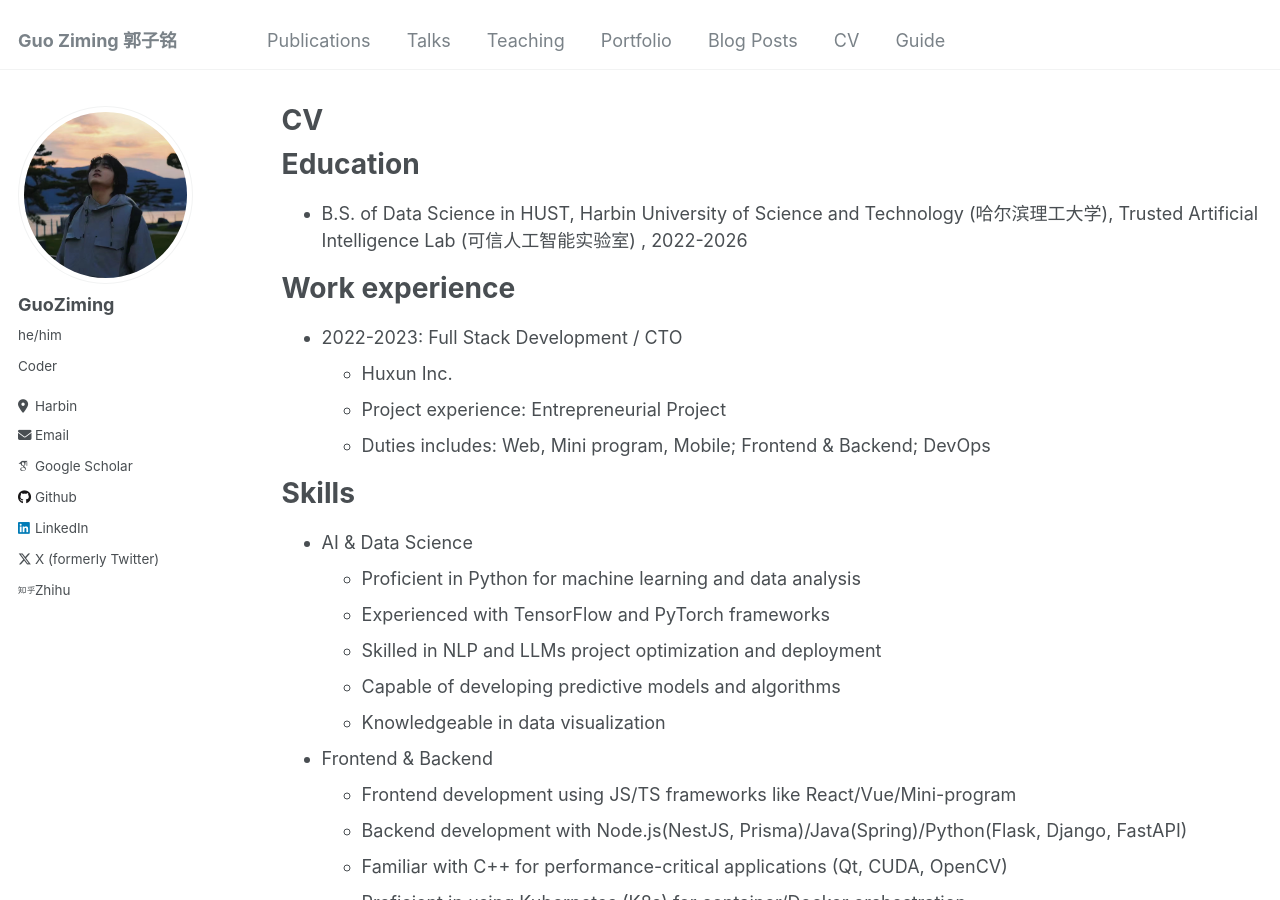
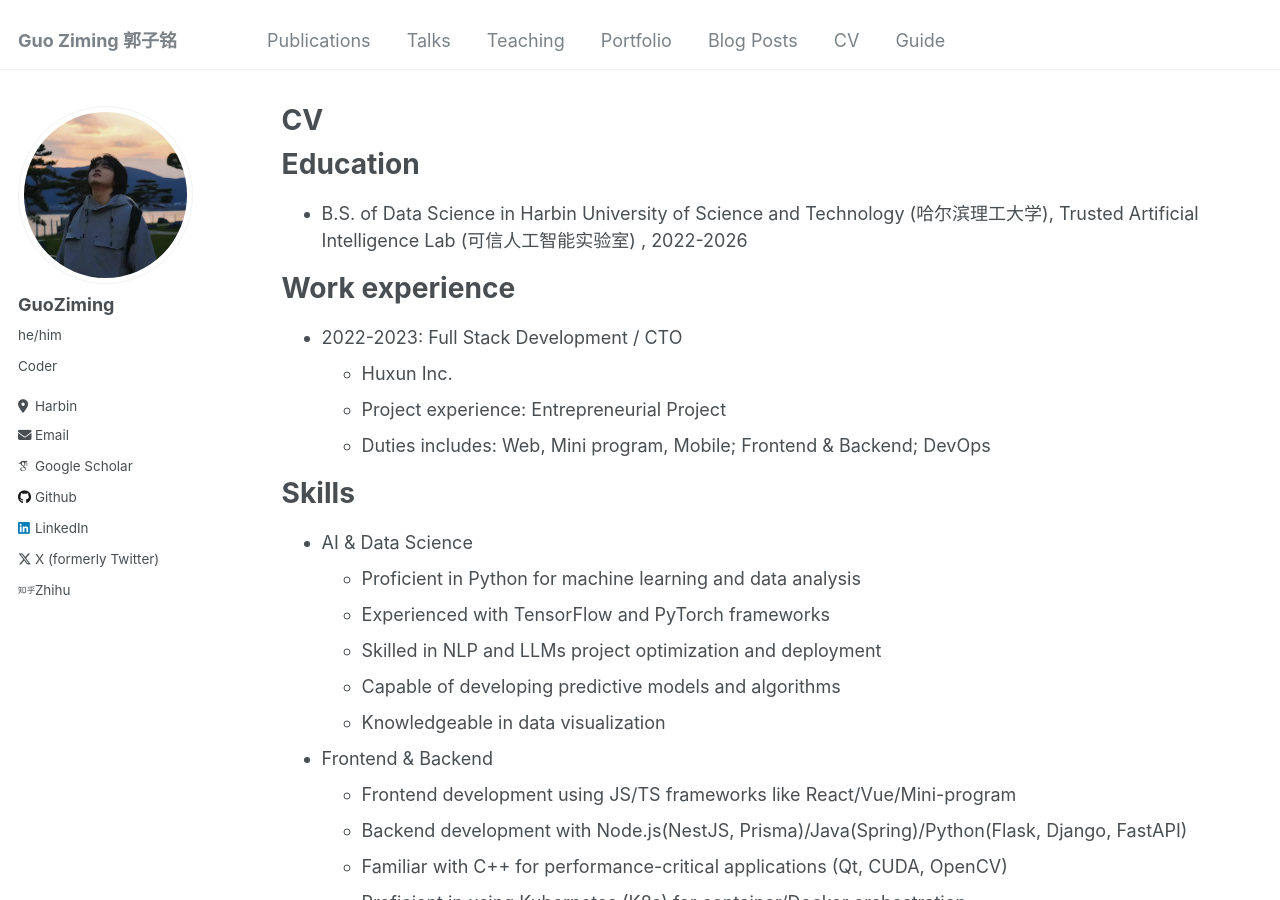
Before and after one commit to mcxiaoxiao/mcxiaoxiao.github.io, a Jekyll site: the page built from _pages/cv.md, in a window 1280 px wide and 900 px high. Built offline with Jekyll 4.4.1, drawn with Linux system fonts in a browser that asks for light colours; some web fonts are replaced.

Commit message:
Update cv.md

```diff
--- a/_pages/cv.md
+++ b/_pages/cv.md
@@ -13,7 +13,7 @@ Education
 ======
 <!-- * Ph.D in Version Control Theory, GitHub University, 2018 (expected)
 * M.S. in Jekyll, GitHub University, 2026- -->
-* B.S. of Data Science in HUST, Harbin University of Science and Technology (哈尔滨理工大学), Trusted Artificial Intelligence Lab (可信人工智能实验室) , 2022-2026
+* B.S. of Data Science in Harbin University of Science and Technology (哈尔滨理工大学), Trusted Artificial Intelligence Lab (可信人工智能实验室) , 2022-2026
 
 Work experience
 ======
```
